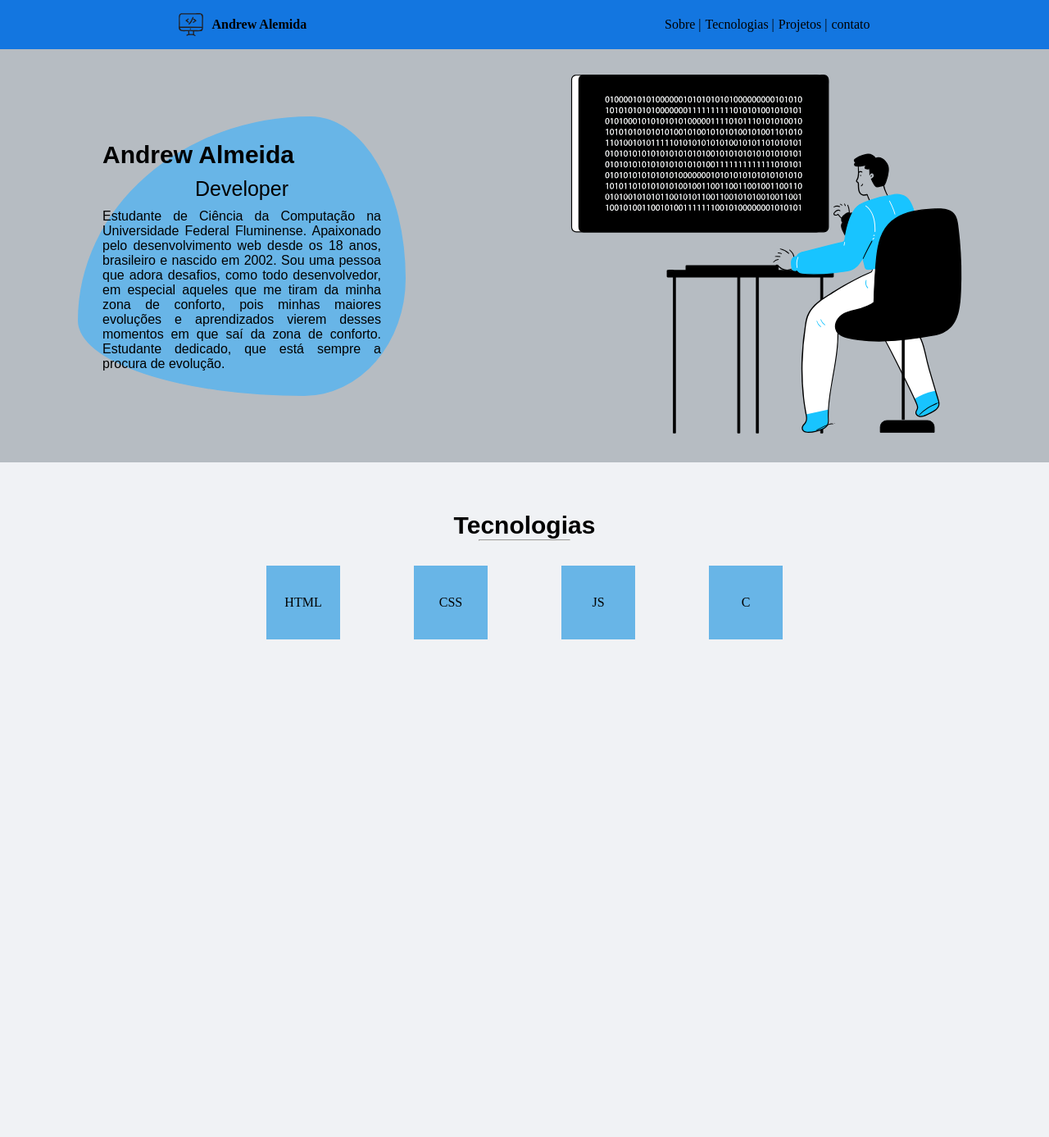
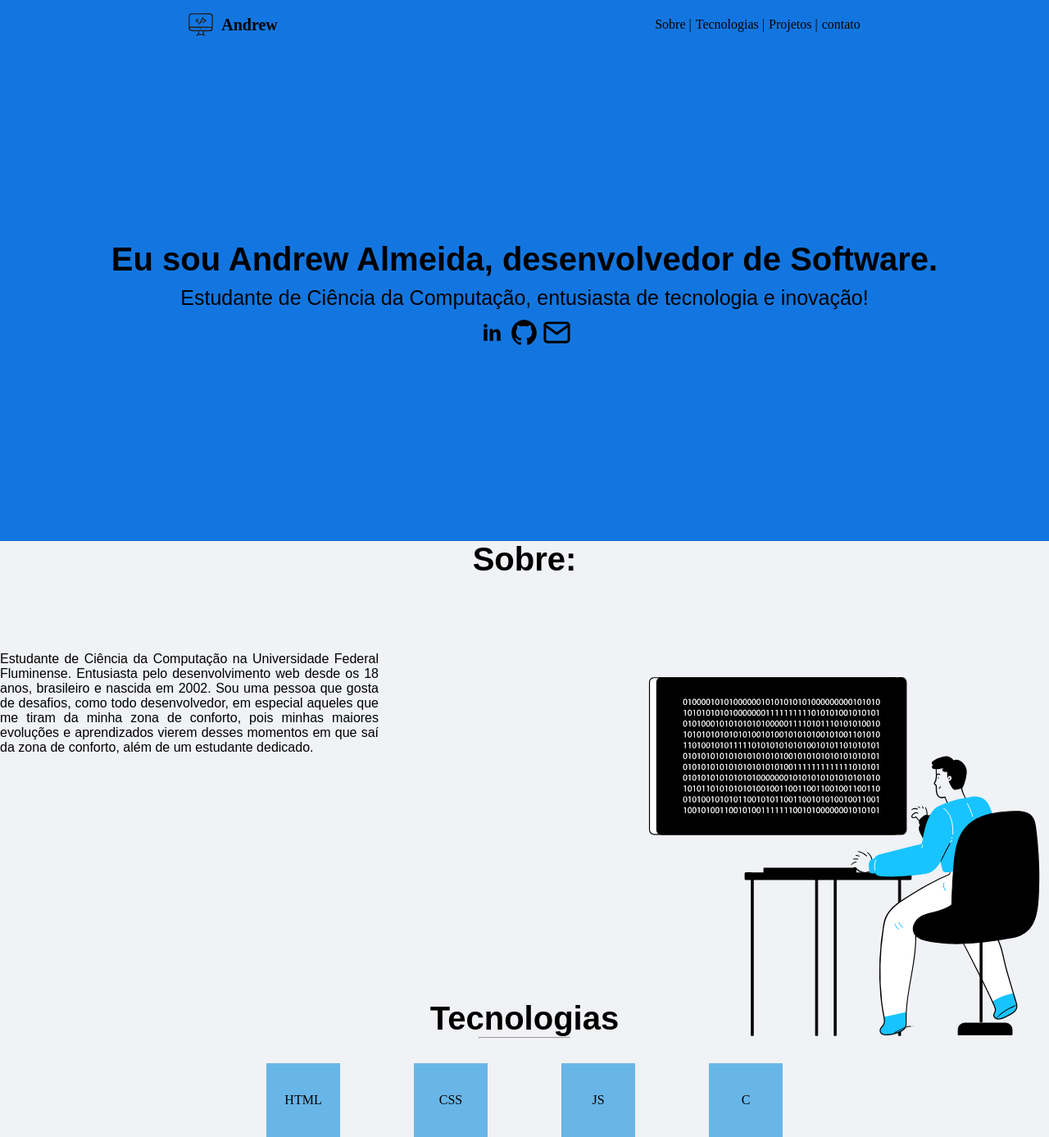
Before and after one commit to andrewalmeidaa/Portifolio, a plain HTML site: page inde.html in a window 1280 px wide. Shown: the whole page at 82% size. Before the commit the page ends 800 px from the top, so only its background shows below. Drawn offline with Linux system fonts and the light colour scheme.

Commit message:
edit layout

```diff
--- a/inde.html
+++ b/inde.html
@@ -14,7 +14,7 @@
             <div class="contentLogo">
                 <a href="index.html" class="logo">
                     <img src="./imagens/imageLogo.svg" class="imageLogo" alt="">
-                    <h4>Andrew Alemida</h4>
+                    <h4>Andrew</h4>
                 </a>
             </div>
             <div class="linkNavBar">
@@ -28,12 +28,30 @@
     <section class="sobre">
         <div class="sectionSobre">
             <div class="contentSobre">
-                <h3>Andrew Almeida</h3>
-                <p class="funcao">Developer</p>
-                <p class="sobre">   Estudante de Ciência da Computação na Universidade Federal Fluminense. Apaixonado pelo desenvolvimento web desde os 18 anos, brasileiro e nascido em 2002. Sou uma pessoa que adora desafios, como todo desenvolvedor, em especial aqueles que me tiram da minha zona de conforto, pois minhas maiores evoluções e aprendizados vierem desses momentos em que saí da zona de conforto. Estudante dedicado, que está sempre a procura de evolução.</p>
+                <h3>Eu sou Andrew Almeida, desenvolvedor de Software.</h3>
+                <p class="funcao">Estudante de Ciência da Computação, entusiasta de tecnologia e inovação!</p>
+                <div class="image-links">
+                    <a href=""><img src="./imagens/linkedin.svg" alt="" class="image-link-sobre"></a>
+                    <a href=""><img src="./imagens/git.svg" alt=""  class="image-link-sobre"></a>
+                    <a href=""><img src="./imagens/mail.svg" alt="" class="image-link-sobre"></a>
+                </div>
+                <!-- <p class="sobre">   Estudante de Ciência da Computação na Universidade Federal Fluminense. Apaixonado pelo desenvolvimento web desde os 18 anos, brasileiro e nascido em 2002. Sou uma pessoa que adora desafios, como todo desenvolvedor, em especial aqueles que me tiram da minha zona de conforto, pois minhas maiores evoluções e aprendizados vierem desses momentos em que saí da zona de conforto. Estudante dedicado, que está sempre a procura de evolução.</p>     -->
             </div>
             <div class="imageSobre">
-                <img src="./imagens/banner-pirncipal.svg" alt="" class="contentImageSobre">
+                <!-- <img src="./imagens/banner-pirncipal.svg" alt="" class="contentImageSobre">  -->
+            </div>
+        </div>
+    </section>
+    <section class="sobre">
+        <div class="containersobre">
+            <h3 class="sobreContent">Sobre:</h3>
+            <div class="containerabout">
+                <div class="textSobre">
+                    <p class="pContent">Estudante de Ciência da Computação na Universidade Federal Fluminense. Entusiasta pelo desenvolvimento web desde os 18 anos, brasileiro e nascida em 2002. Sou uma pessoa que gosta de desafios, como todo desenvolvedor, em especial aqueles que me tiram da minha zona de conforto, pois minhas maiores evoluções e aprendizados vierem desses momentos em que saí da zona de conforto, além de um estudante dedicado.</p>
+                </div>
+                <div class="imageSobre">
+                    <img src="./imagens/banner-pirncipal.svg" alt="" class="contentImageSobre">
+                </div>
             </div>
         </div>
     </section>
--- a/style.css
+++ b/style.css
@@ -30,7 +30,9 @@ body{
     align-items: center;
 }
 
-
+h4{
+    font-size: 20px;
+}
 
 .imageLogo{
     height: 30px;
@@ -74,30 +76,40 @@ body{
     display: flex;
     flex-direction: row;
     align-items: center;
-    justify-content: space-around;
-    background-color: #b6bcc2;
+    justify-content: center;
+    background-color: #1376e0;
+    height: 600px;
 }
 
 .contentSobre{
-    width: 400px;
+    /* width: 400px; */
     display: flex;
     flex-direction: column;
     gap: 10px;
-    background-color: #68b5e7;
-    padding: 30px;
-    border-radius: 71% 29% 31% 69% /
-                   73% 58% 42% 27%;
+    /* background-color: #68b5e7; */
+    padding: 20px;
+    /* border-radius: 71% 29% 31% 69% /
+                   73% 58% 42% 27%; */
+}
+
+.image-links{
+    margin: 0 auto;
+}
+
+.image-link-sobre{
+    height: 35px;
 }
 
 h3{
     font-family: Arial, Helvetica, sans-serif;
-    font-size: 30px;
+    font-size: 40px;
 }
 
 .funcao{
     text-align: center;
     font-family: Arial, Helvetica, sans-serif;
     font-size: 25px;
+    display: inline;
 }
 
 .sobre{
@@ -108,6 +120,25 @@ h3{
 .titleTecnologias{
     text-align: center;
     padding-top: 60px;
+}
+
+.containersobre{
+    display: flex;
+    align-items: center;
+    flex-direction: column;
+    gap: 90px;
+    height: 500px;
+}
+
+.containerabout{
+    display: flex;
+    flex-direction: row;
+    justify-content: space-around;
+    gap: 10px;
+}
+
+.pContent{
+    width: 60%;
 }
 
 .hrTecnologias{
```
Also changed, not shown: imagens/mail.svg (added).
